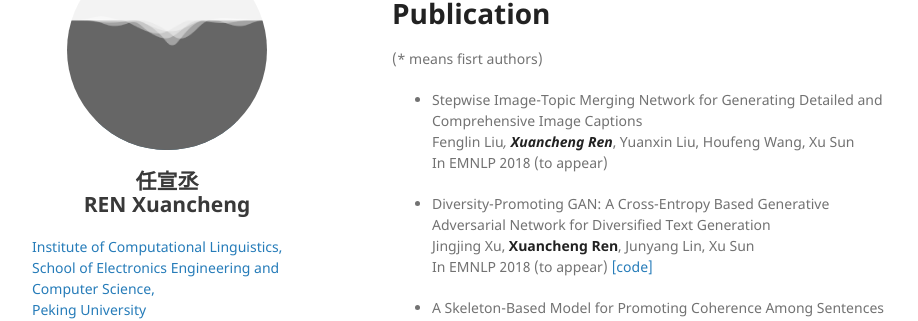
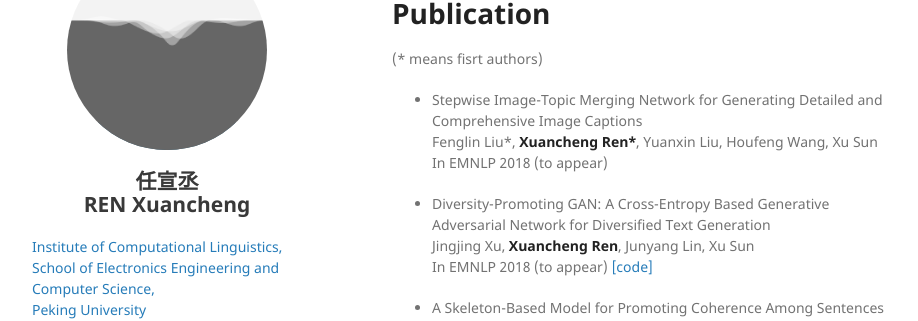
Before and after one commit to jklj077/jklj077.github.io, a Jekyll site: the page built from index.md, in a window 1280 px wide and 900 px high, scrolled down 346 px. Shown: the part 128-449 px from the top of the window, without its empty margins (178-1096 px from the left). Built offline with Jekyll 4.4.1, drawn with Linux system fonts in a browser that asks for light colours; nearby versions of some CDN libraries; our own code applies the rules of GitHub Pages for plain Markdown files.

```diff
--- a/index.md
+++ b/index.md
@@ -21,10 +21,10 @@ layout: default
 
 # Publication
 
-(* means fisrt authors)
+(\* means fisrt authors)
 
 * Stepwise Image-Topic Merging Network for Generating Detailed and Comprehensive Image Captions
-  Fenglin Liu*, **Xuancheng Ren***, Yuanxin Liu, Houfeng Wang, Xu Sun
+  Fenglin Liu*, **Xuancheng Ren\***, Yuanxin Liu, Houfeng Wang, Xu Sun
   In EMNLP 2018 (to appear)
 
 * Diversity-Promoting GAN: A Cross-Entropy Based Generative Adversarial Network for Diversified Text Generation
```
